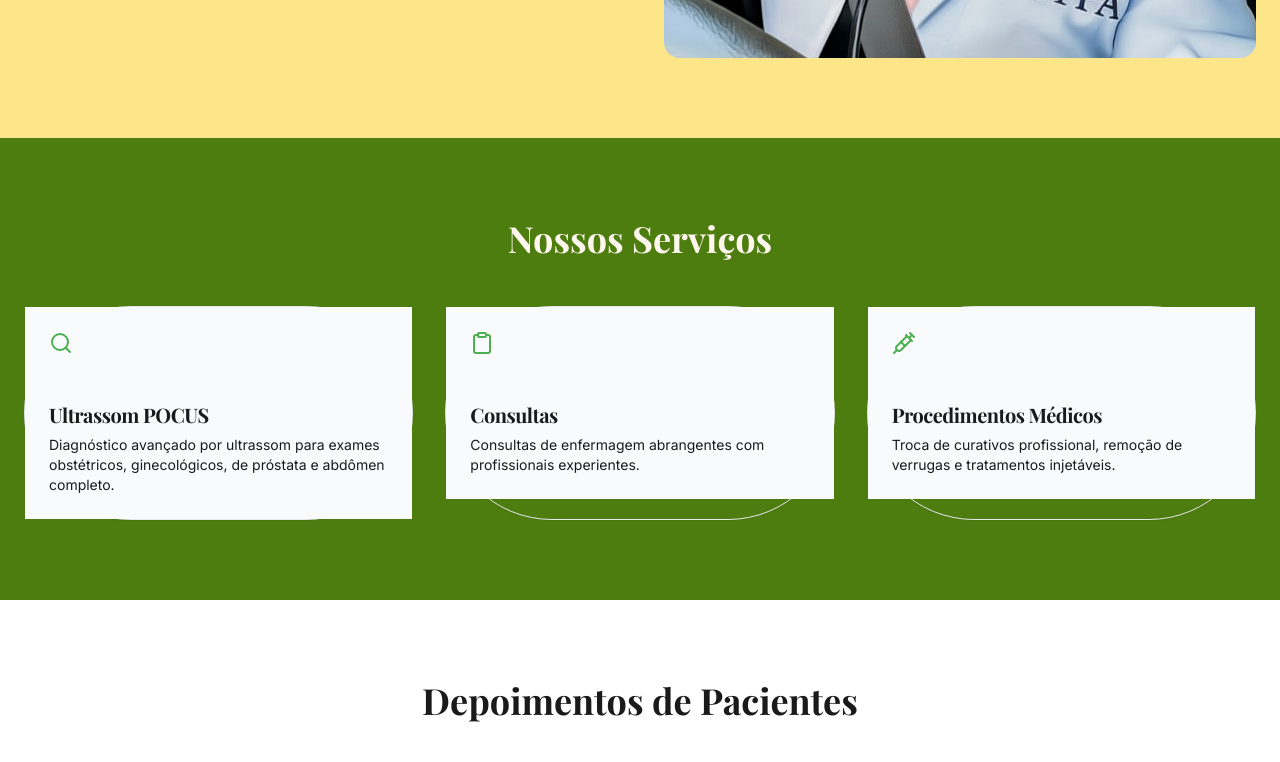
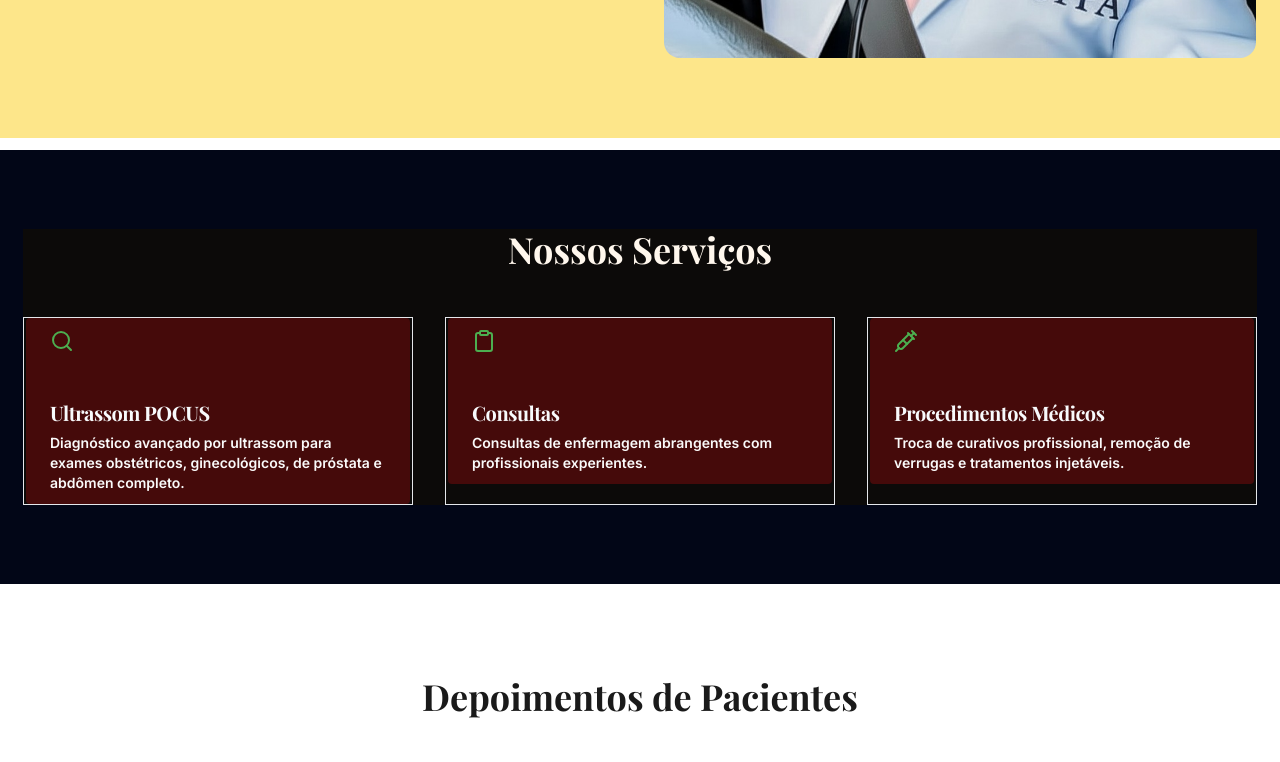
Before and after one commit to jerimeregosoares/cjrs-landing-craft, a React (Vite) app: page / in a window 1280 px wide. Shown: the part 595-1357 px from the top of the page. Built offline with nearby package versions, Linux system fonts and the light colour scheme.

Commit message:
Visual edit in Lovable
Edited UI in Lovable

```diff
--- a/src/components/ServiceCard.tsx
+++ b/src/components/ServiceCard.tsx
@@ -9,11 +9,11 @@ const ServiceCard = ({
   description,
   icon
 }: ServiceCardProps) => {
-  return <Card className="hover:shadow-lg transition-shadow rounded-full">
-      <CardHeader className="bg-gray-50">
+  return <Card className="hover:shadow-lg transition-shadow rounded-none">
+      <CardHeader className="rounded bg-red-950 mx-[2px] py-[11px]">
         <div className="w-12 h-12 text-primary mb-4">{icon}</div>
-        <CardTitle className="mb-2 font-bold text-xl">{title}</CardTitle>
-        <CardDescription>{description}</CardDescription>
+        <CardTitle className="mb-2 font-bold text-xl text-slate-50 my-0">{title}</CardTitle>
+        <CardDescription className="mx-0 my-[2px] py-0 font-bold text-neutral-50">{description}</CardDescription>
       </CardHeader>
     </Card>;
 };
--- a/src/pages/Index.tsx
+++ b/src/pages/Index.tsx
@@ -33,8 +33,8 @@ const Index = () => {
       </section>
 
       {/* Services Section */}
-      <section id="services" className="py-20 px-6 bg-lime-700">
-        <div className="max-w-7xl mx-auto">
+      <section id="services" className="px-[23px] mx-0 my-[12px] py-[79px] bg-slate-950">
+        <div className="max-w-7xl mx-auto rounded-md bg-stone-950">
           <h2 className="text-4xl font-bold mb-12 text-center text-orange-50">Nossos Serviços</h2>
           <div className="grid md:grid-cols-2 lg:grid-cols-3 gap-8">
             <ServiceCard icon={<Search />} title="Ultrassom POCUS" description="Diagnóstico avançado por ultrassom para exames obstétricos, ginecológicos, de próstata e abdômen completo." />
```
